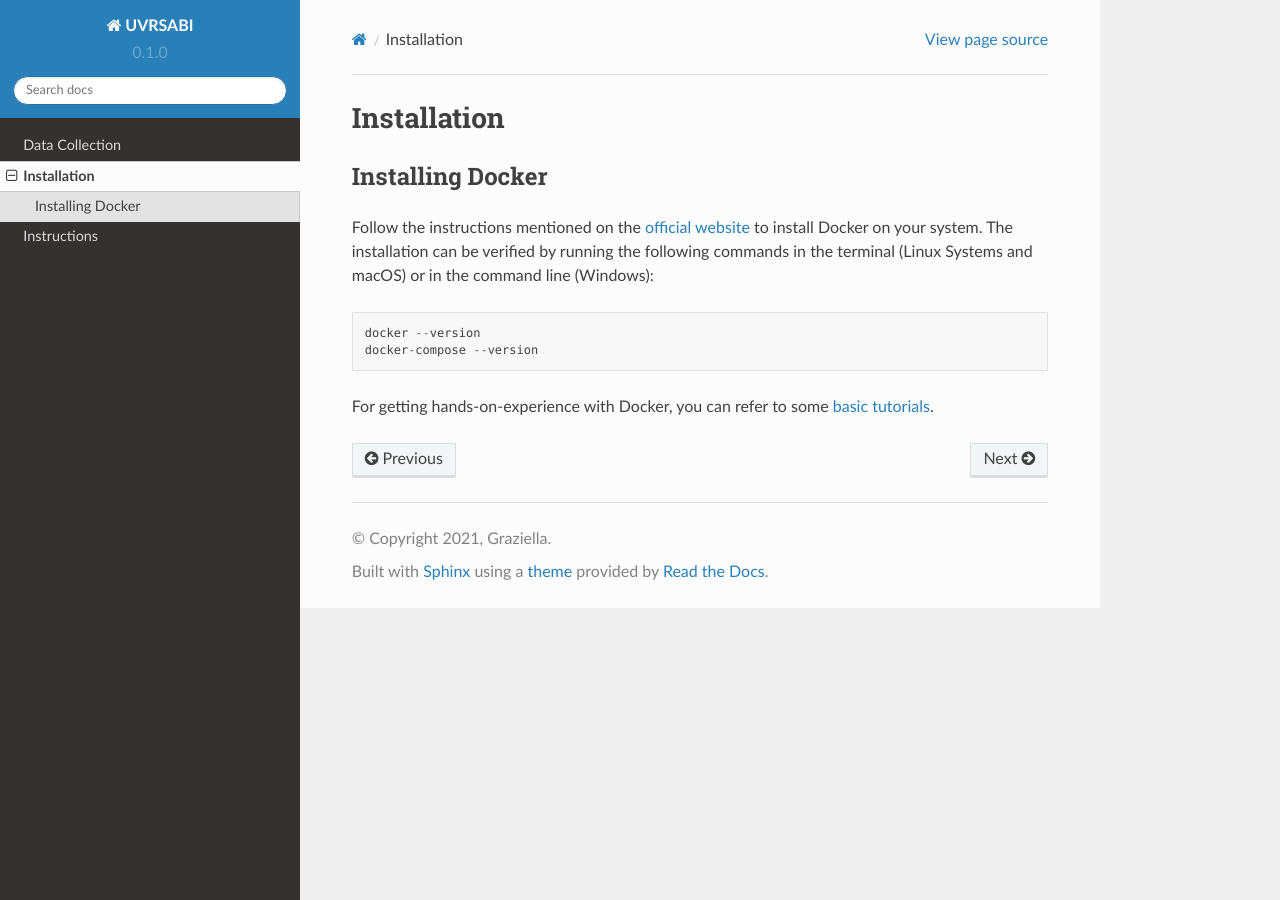
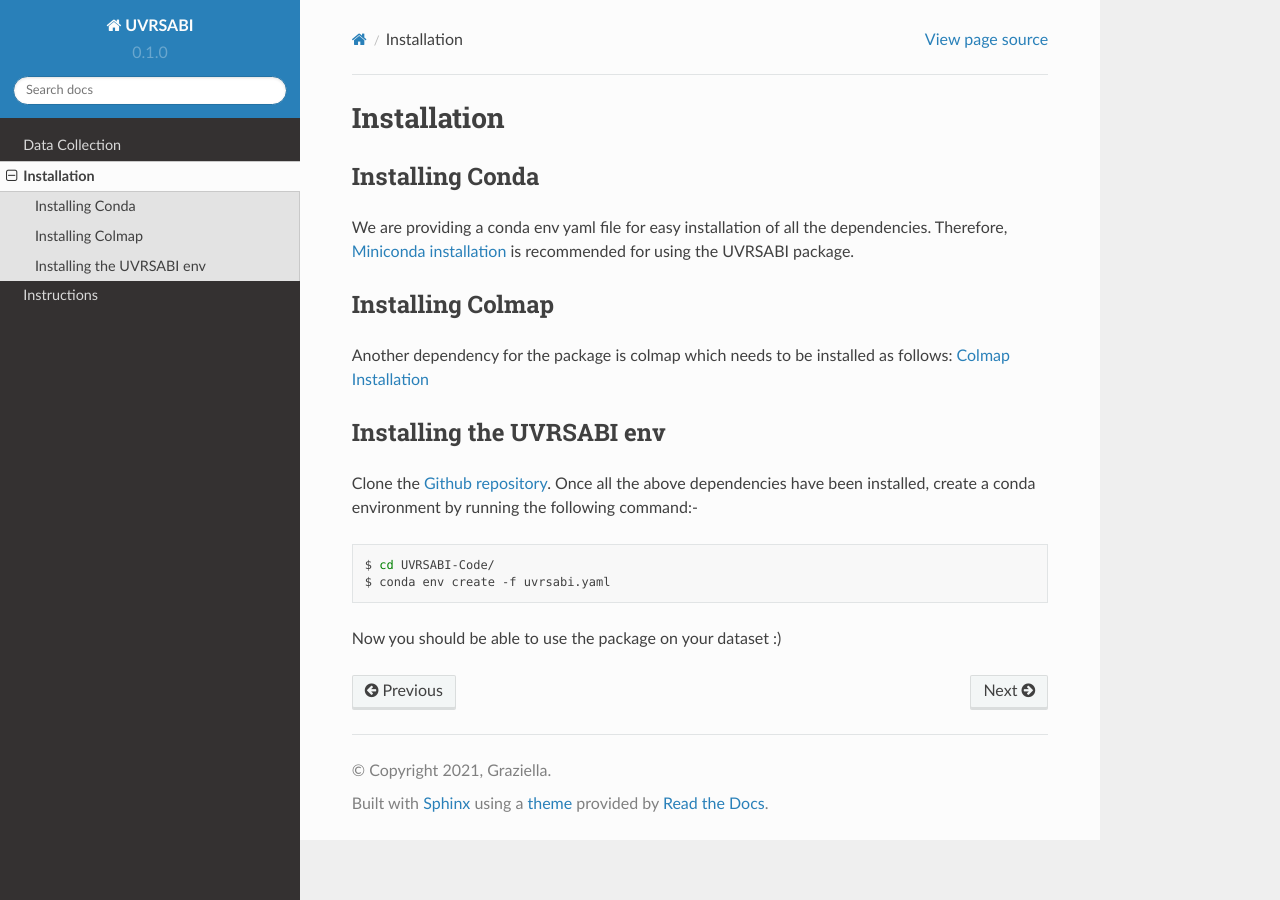
Before and after one commit to UVRSABI/uvrsabi-instructions, a Sphinx documentation site: the page built from docs/installation.rst, in a window 1280 px wide. Built offline with Sphinx 7.4.7 and the Read the Docs theme 2.0.0, drawn with Linux system fonts in a browser that asks for light colours.

Commit message:
Updated the Installation instructions

```diff
--- a/docs/installation.rst
+++ b/docs/installation.rst
@@ -1,13 +1,33 @@
 Installation
 ===================================
 
-Installing Docker
+Installing Conda
 -----------------
-Follow the instructions mentioned on the `official website <https://docs.docker.com/get-docker>`_
-to install Docker on your system. The installation can be verified by running the following commands in the terminal
-(Linux Systems and macOS) or in the command line (Windows)::
+We are providing a conda env yaml file for easy installation of all the dependencies. Therefore, `Miniconda installation <https://docs.conda.io/en/latest/miniconda.html>`_ is recommended for using the UVRSABI package.
+
+Installing Colmap
+-----------------
+Another dependency for the package is colmap which needs to be installed as follows: `Colmap Installation <https://colmap.github.io/install.html>`_
+
+Installing the UVRSABI env
+-----------------
+
+Clone the `Github repository <https://github.com/UVRSABI/UVRSABI-Code.git>`_.
+Once all the above dependencies have been installed, create a conda environment by running the following command:-
+
+..  code-block:: bash
+
+	$ cd UVRSABI-Code/
+	$ conda env create -f uvrsabi.yaml
+
+
+Now you should be able to use the package on your dataset :)
+
+.. Follow the instructions mentioned on the `official website <https://docs.docker.com/get-docker>`_
+.. to install Docker on your system. The installation can be verified by running the following commands in the terminal
+ (Linux Systems and macOS) or in the command line (Windows)::
 
         docker --version
         docker-compose --version
 
-For getting hands-on-experience with Docker, you can refer to some `basic tutorials <https://www.freecodecamp.org/news/the-docker-handbook/>`_.
+.. For getting hands-on-experience with Docker, you can refer to some `basic tutorials .. <https://www.freecodecamp.org/news/the-docker-handbook/>`_.
```
